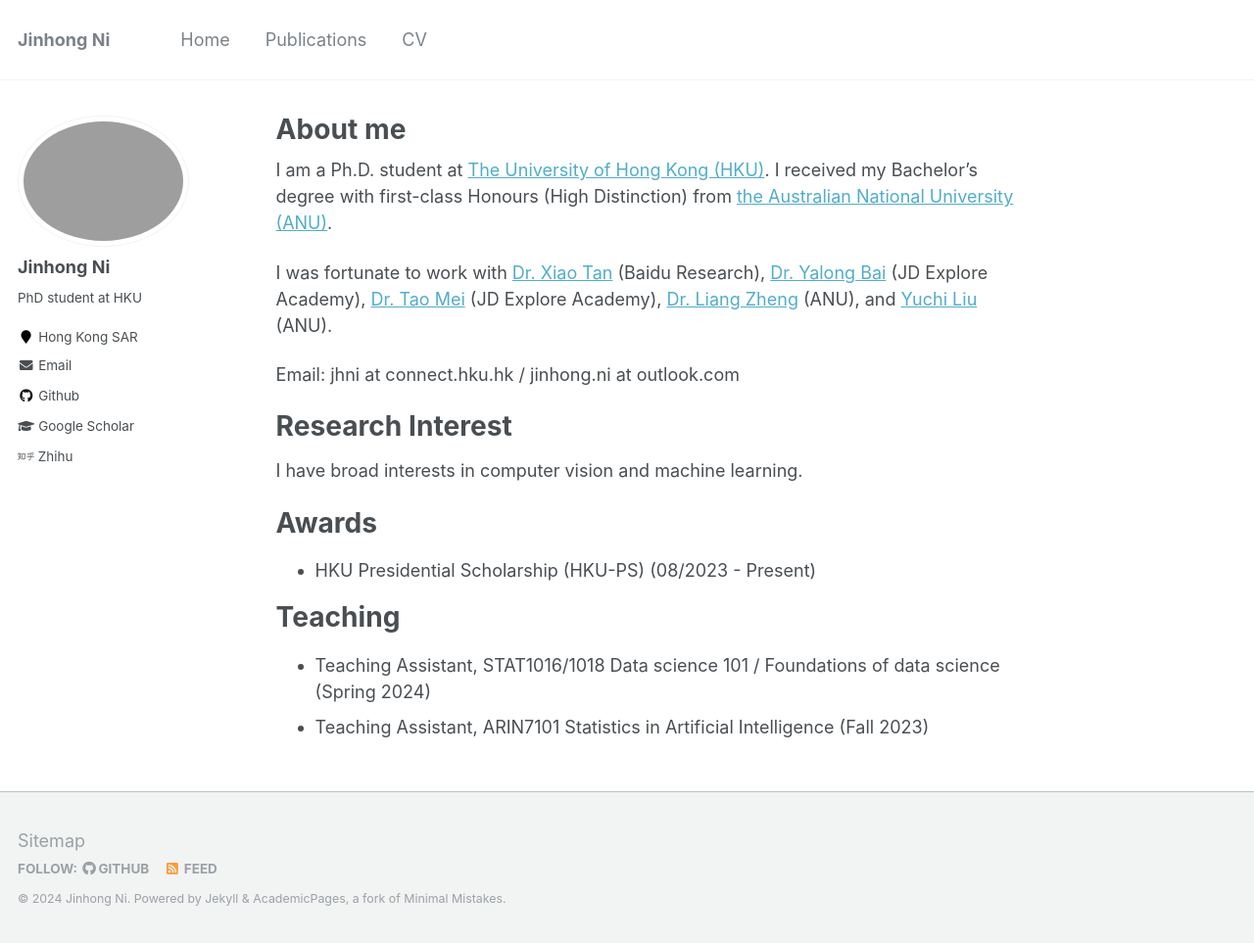
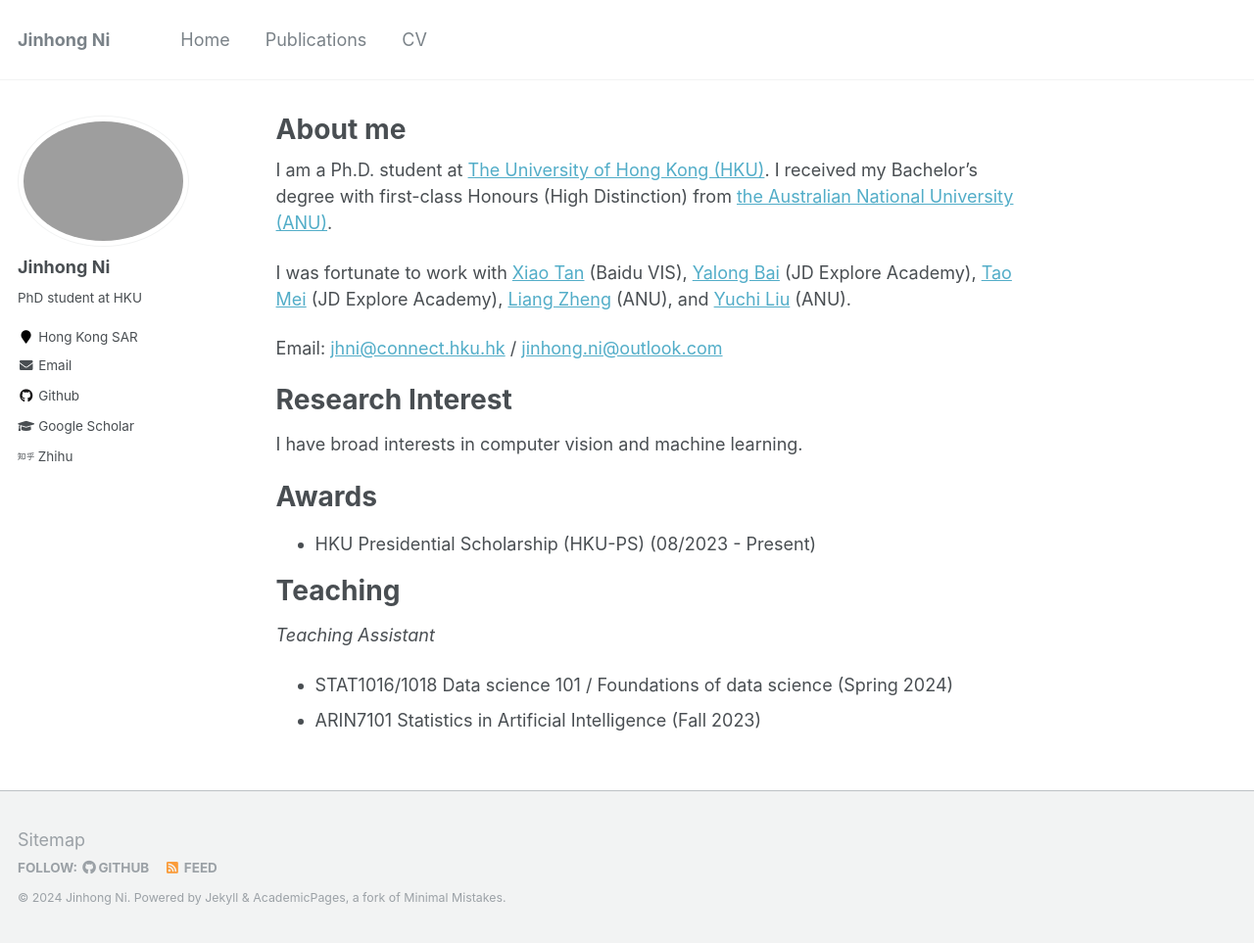
Before and after one commit to jinhong-ni/jinhong-ni.github.io, a Jekyll site: the page built from _pages/about.md, in a window 1280 px wide and 963 px high. Shown: the whole window at 98% size. Built offline with Jekyll 4.4.1, drawn with Linux system fonts in a browser that asks for light colours.

Commit message:
update about

```diff
--- a/_pages/about.md
+++ b/_pages/about.md
@@ -12,9 +12,9 @@ redirect_from:
 
 I am a Ph.D. student at [The University of Hong Kong (HKU)](https://www.hku.hk/). I received my Bachelor's degree with first-class Honours (High Distinction) from [the Australian National University (ANU)](https://www.anu.edu.au/).
 
-I was fortunate to work with [Dr. Xiao Tan](https://scholar.google.com/citations?user=R1rVRUkAAAAJ&hl=en&oi=ao) (Baidu Research), [Dr. Yalong Bai](https://ylbai.me/) (JD Explore Academy), [Dr. Tao Mei](https://taomei.me/) (JD Explore Academy), [Dr. Liang Zheng](https://zheng-lab.cecs.anu.edu.au/) (ANU), and [Yuchi Liu](https://scholar.google.com/citations?user=fBQdhG0AAAAJ&hl=en&oi=ao) (ANU).
+I was fortunate to work with [Xiao Tan](https://scholar.google.com/citations?user=R1rVRUkAAAAJ&hl=en&oi=ao) (Baidu VIS), [Yalong Bai](https://ylbai.me/) (JD Explore Academy), [Tao Mei](https://taomei.me/) (JD Explore Academy), [Liang Zheng](https://zheng-lab.cecs.anu.edu.au/) (ANU), and [Yuchi Liu](https://scholar.google.com/citations?user=fBQdhG0AAAAJ&hl=en&oi=ao) (ANU).
 
-Email: jhni at connect.hku.hk / jinhong.ni at outlook.com
+Email: <jhni@connect.hku.hk> / <jinhong.ni@outlook.com>
 
 <!-- <strong>More details can be found in my [[CV]]({{ site.baseurl }}/files/resume.pdf). </strong> -->
 
@@ -31,5 +31,6 @@ Awards
 Teaching
 ======
 
-- Teaching Assistant, STAT1016/1018 Data science 101 / Foundations of data science (Spring 2024)
-- Teaching Assistant, ARIN7101 Statistics in Artificial Intelligence (Fall 2023)
+*Teaching Assistant*
+- STAT1016/1018 Data science 101 / Foundations of data science (Spring 2024)
+- ARIN7101 Statistics in Artificial Intelligence (Fall 2023)
```
Also changed, not shown: 1 other file.
